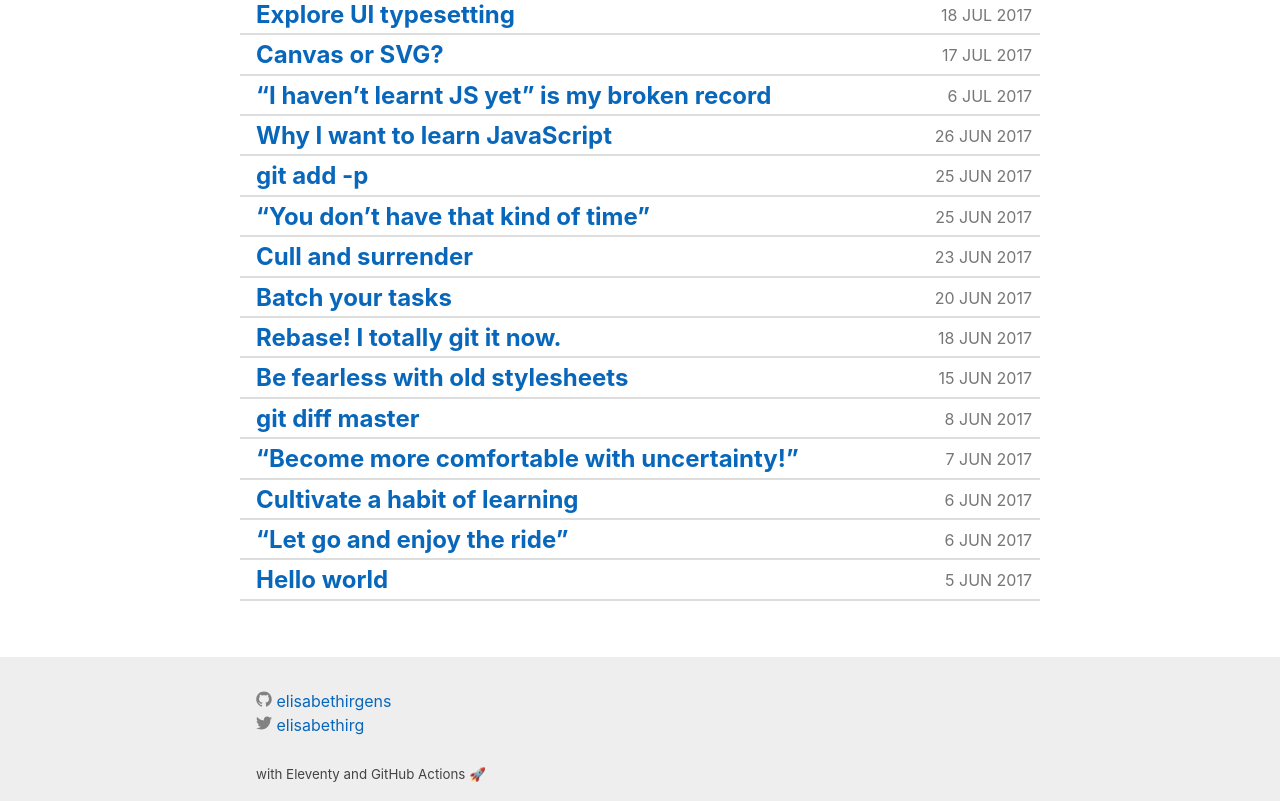
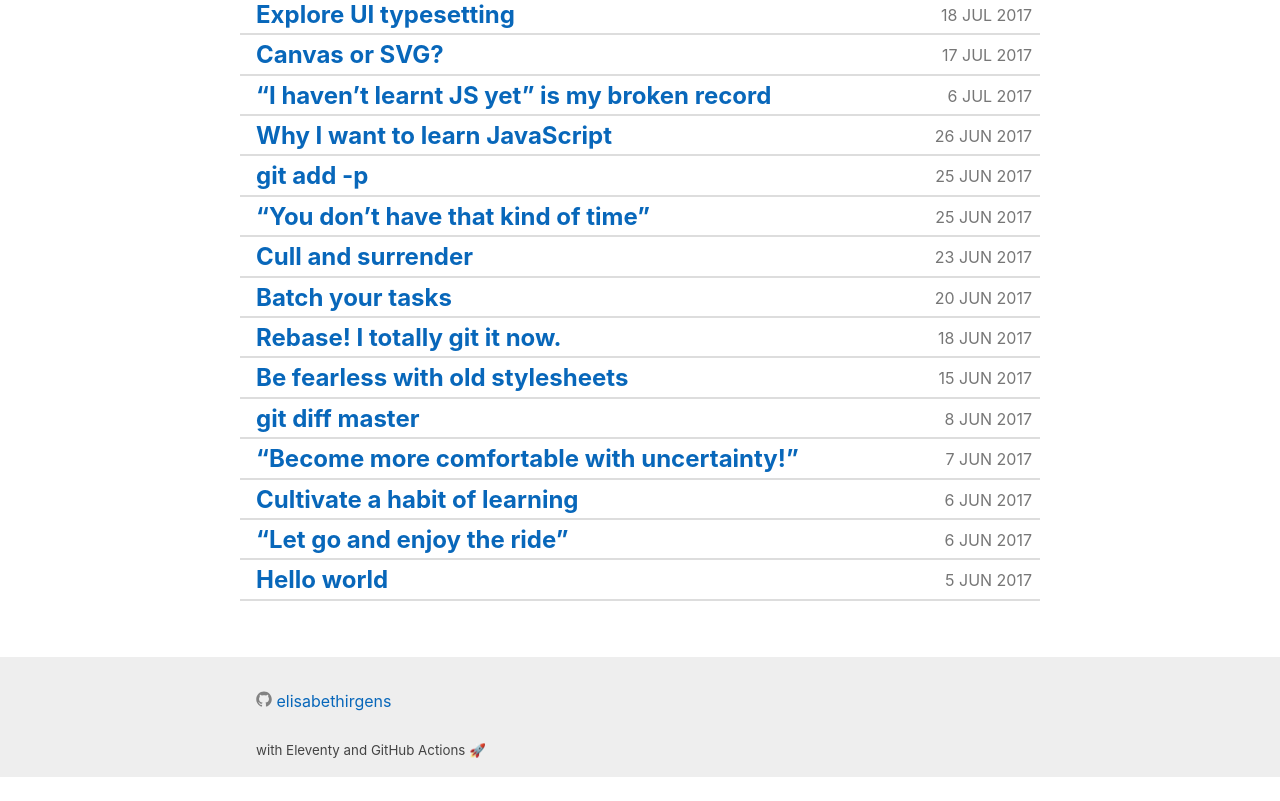
Before and after one commit to elisabethirgens/notes, an Eleventy site: page index.njk in a window 1280 px wide. Shown: the part 5028-5829 px from the top of the page. After the commit the page ends 5805 px from the top, so only its background shows below. Built offline with nearby package versions, Linux system fonts and the light colour scheme; Eleventy itself is replaced by a stand-in of ours; files that its build step writes are made by us from their sources.

Commit message:
Remove link to twitter 👋

```diff
--- a/_layouts/default.html
+++ b/_layouts/default.html
@@ -40,19 +40,6 @@
               elisabethirgens
             </a>
           </li>
-          <li>
-            <a href="https://twitter.com/elisabethirg">
-              <span class="icon icon--twitter"
-                ><svg viewBox="0 0 16 16" width="16px" height="16px">
-                  <path
-                    fill="#828282"
-                    d="M15.969,3.058c-0.586,0.26-1.217,0.436-1.878,0.515c0.675-0.405,1.194-1.045,1.438-1.809c-0.632,0.375-1.332,0.647-2.076,0.793c-0.596-0.636-1.446-1.033-2.387-1.033c-1.806,0-3.27,1.464-3.27,3.27 c0,0.256,0.029,0.506,0.085,0.745C5.163,5.404,2.753,4.102,1.14,2.124C0.859,2.607,0.698,3.168,0.698,3.767 c0,1.134,0.577,2.135,1.455,2.722C1.616,6.472,1.112,6.325,0.671,6.08c0,0.014,0,0.027,0,0.041c0,1.584,1.127,2.906,2.623,3.206 C3.02,9.402,2.731,9.442,2.433,9.442c-0.211,0-0.416-0.021-0.615-0.059c0.416,1.299,1.624,2.245,3.055,2.271 c-1.119,0.877-2.529,1.4-4.061,1.4c-0.264,0-0.524-0.015-0.78-0.046c1.447,0.928,3.166,1.469,5.013,1.469 c6.015,0,9.304-4.983,9.304-9.304c0-0.142-0.003-0.283-0.009-0.423C14.976,4.29,15.531,3.714,15.969,3.058z"
-                  ></path>
-                </svg>
-              </span>
-              elisabethirg
-            </a>
-          </li>
         </ul>
         <small>with Eleventy and GitHub Actions 🚀</small>
       </div>
```
